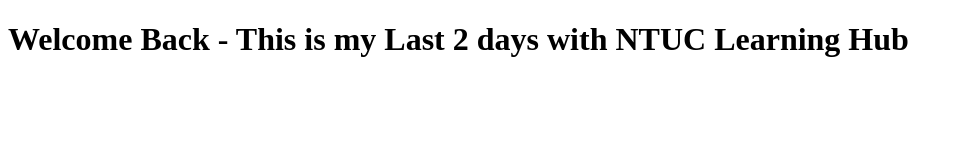
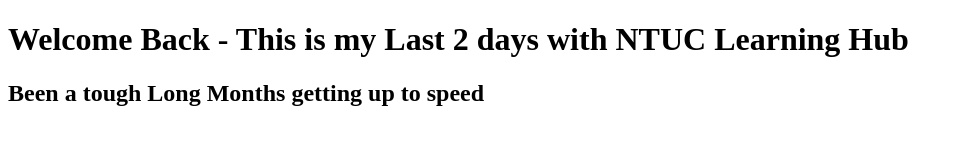
Before and after one commit to louislukechen/mylandingpage, a plain HTML site: page index.html in a window 1280 px wide. Shown: the whole page, without its empty margins (0-963 px from the left). Drawn offline with Linux system fonts and the light colour scheme.

Commit message:
Add H2 Line

```diff
--- a/index.html
+++ b/index.html
@@ -7,5 +7,6 @@
 </head>
 <body>
     <h1> Welcome Back - This is my Last 2 days with NTUC Learning Hub</h1>
+    <h2> Been a tough Long Months getting up to speed</h2>
 </body>
 </html>
```
